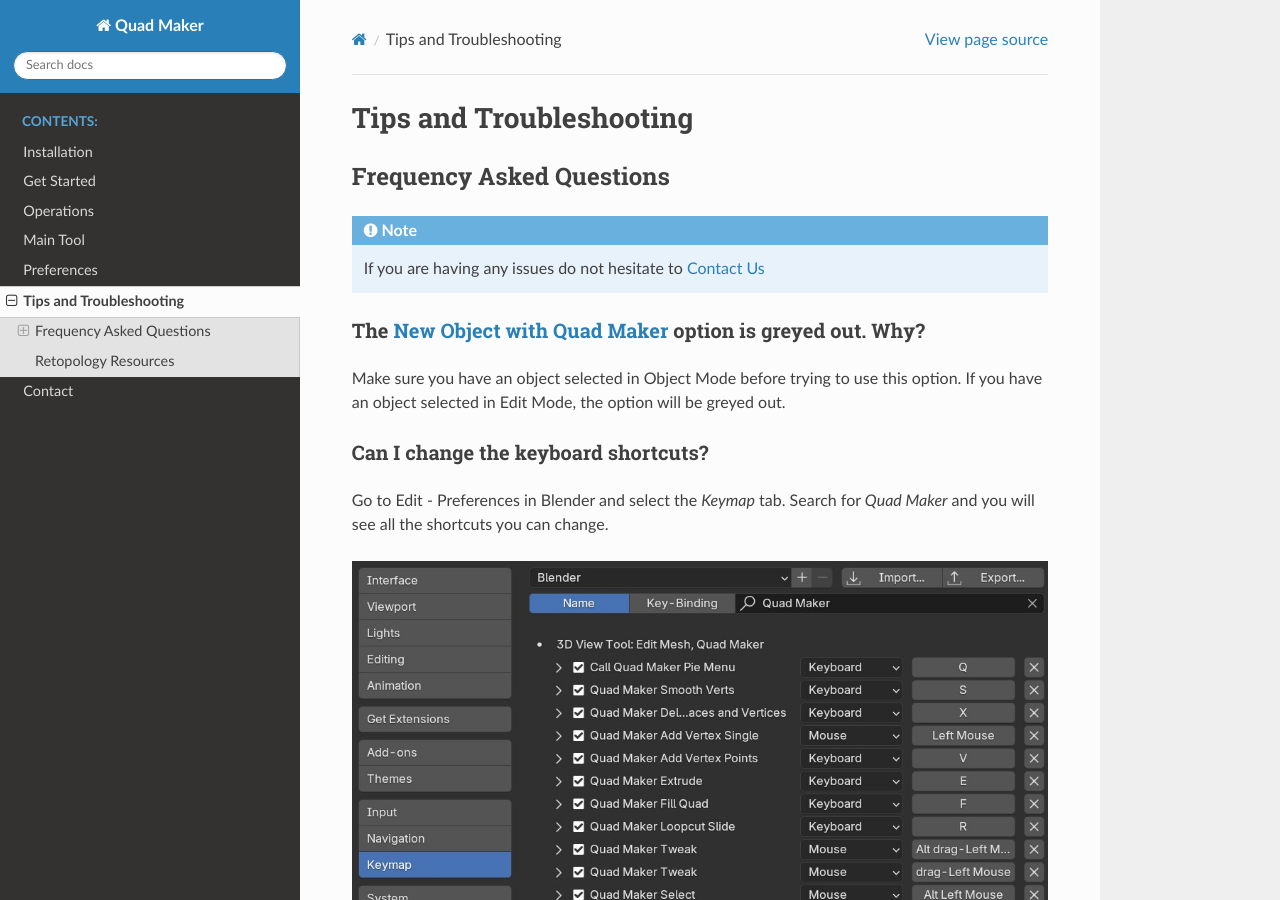
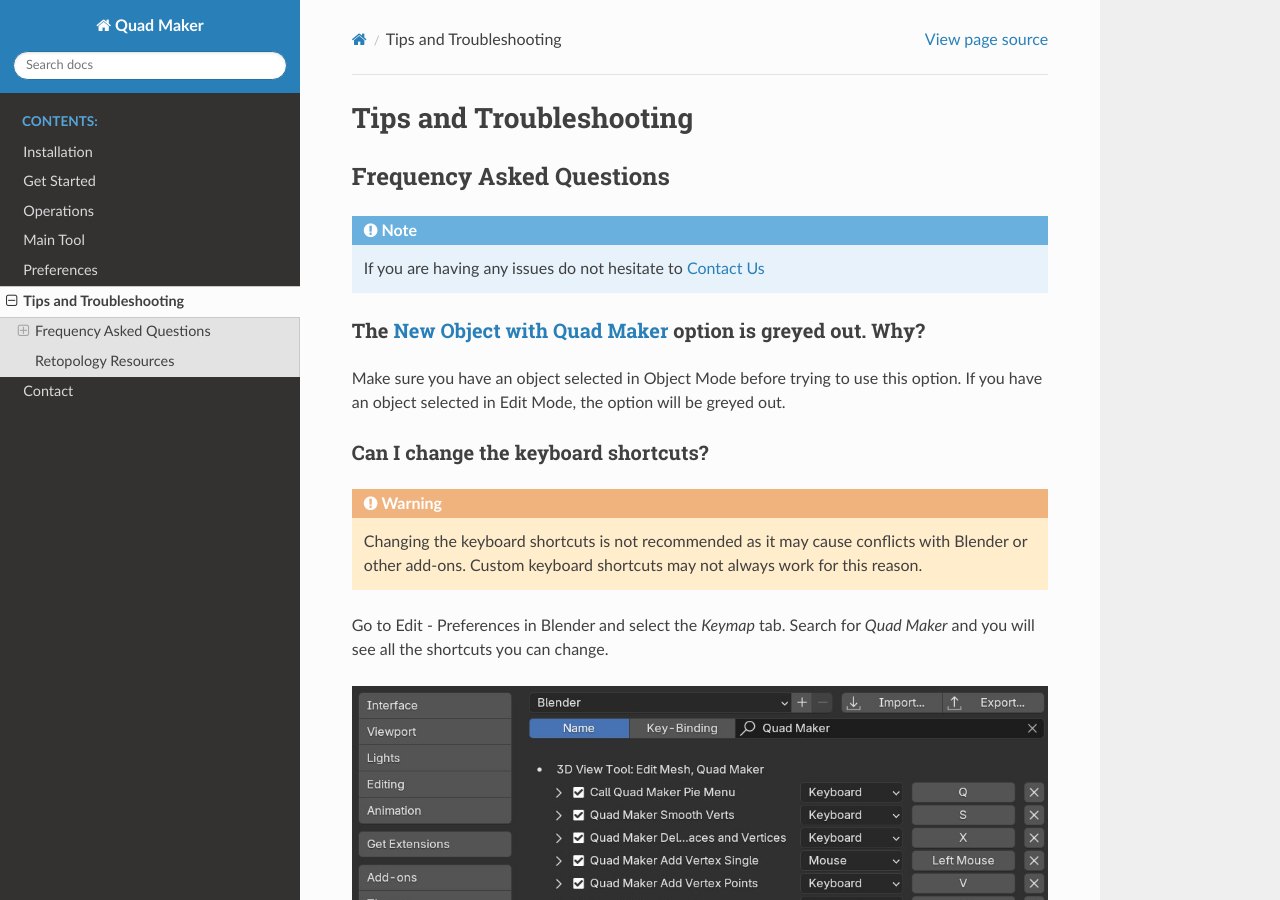
Before and after one commit to mkingsnorth/quad_maker_docs, a Sphinx documentation site: the page built from docs/troubleshooting.rst, in a window 1280 px wide and 900 px high. Built offline with Sphinx 7.4.7 and the Read the Docs theme 3.1.0, drawn with Linux system fonts in a browser that asks for light colours.

Commit message:
added health warning about keyboard shortcuts

```diff
--- a/docs/troubleshooting.rst
+++ b/docs/troubleshooting.rst
@@ -21,6 +21,10 @@ Make sure you have an object selected in Object Mode before trying to use this o
 Can I change the keyboard shortcuts?
 -----------------------------------------
 
+.. warning::
+
+        Changing the keyboard shortcuts is not recommended as it may cause conflicts with Blender or other add-ons.  Custom keyboard shortcuts may not always work for this reason.
+
 Go to Edit - Preferences in Blender and select the *Keymap* tab.  Search for *Quad Maker* and you will see all the shortcuts you can change.
 
 .. image:: _static/images/keymaps.jpg
```
